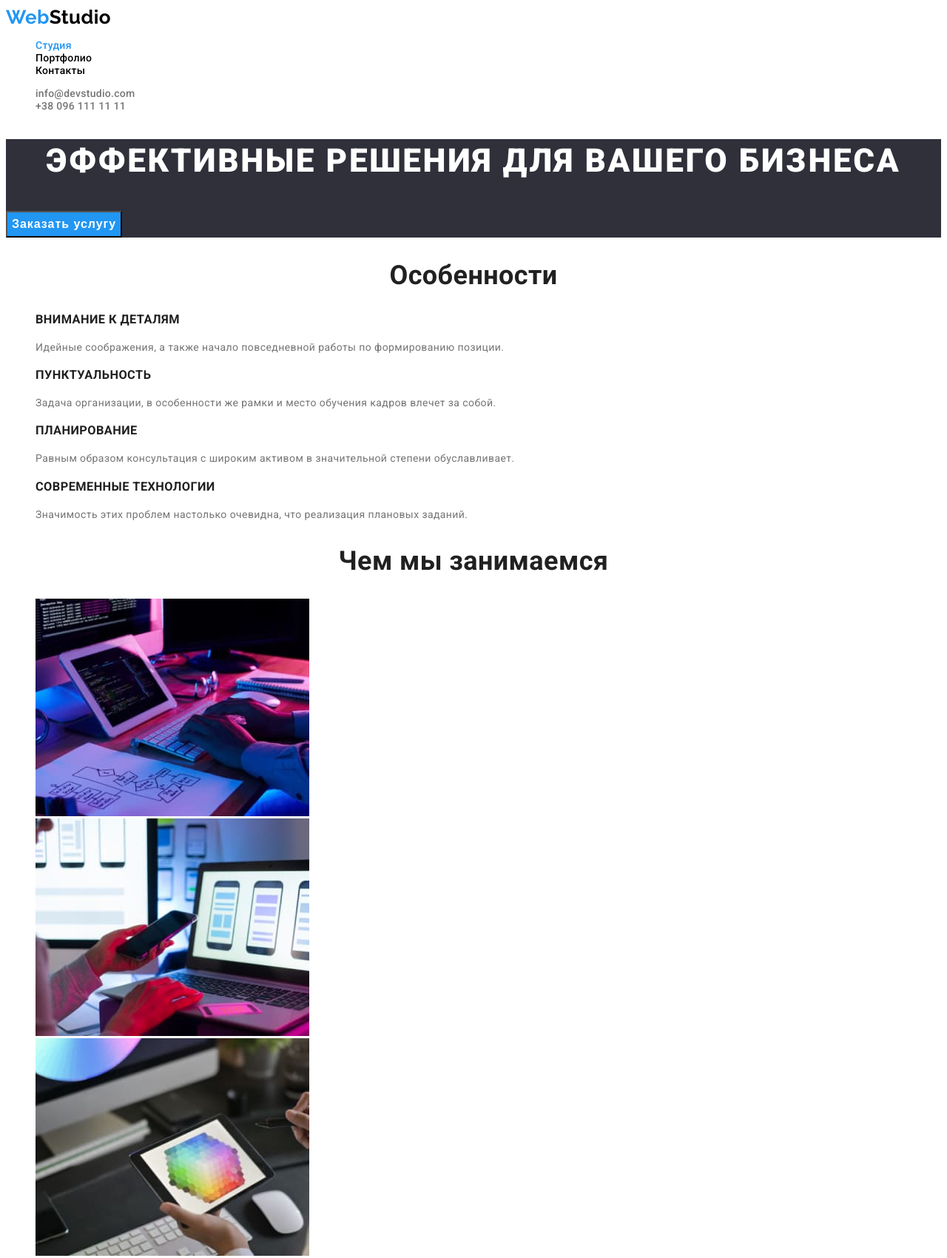
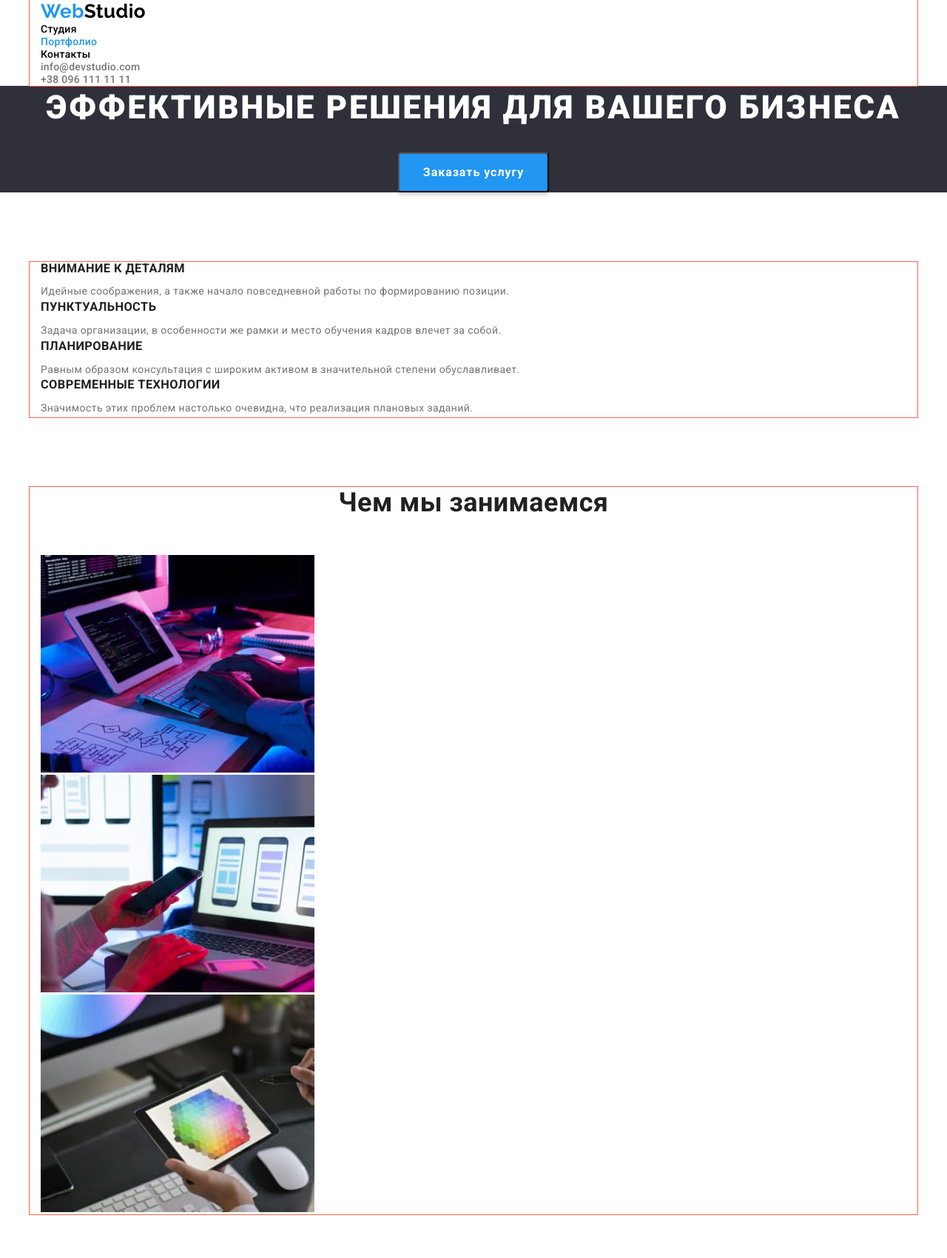
Before and after one commit to daryna-diachenko/goit-markup-hw-03, a plain HTML site: page index.html in a window 1280 px wide. Shown: the top 1700 px of the page at 74% size. Drawn offline with nearby package versions, Linux system fonts and the light colour scheme.

Commit message:
Add css geometry

```diff
--- a/css/styles.css
+++ b/css/styles.css
@@ -18,7 +18,18 @@ body {
 }
 
 .list {
+  margin: 0;
+  padding: 0;
   list-style: none;
+}
+
+.container {
+  width: 1200px;
+  margin-right: auto;
+  margin-left: auto;
+  padding-right: 15px;
+  padding-left: 15px;
+  outline: 1px solid tomato;
 }
 
 /* Стили главной страницы */
@@ -74,32 +85,56 @@ body {
 /* Hero */
 
 .hero {
+  text-align: center;
   background-color: var(--footer-background-color);
 }
 
 .hero-title {
+  margin-top: 0;
+  margin-bottom: 30px;
+
   font-weight: 900;
   font-size: 44px;
   line-height: 1.36;
   text-align: center;
   letter-spacing: 0.06em;
   text-transform: uppercase;
+
   color: var(--primary-background-color);
 }
 
+/* Button */
+
 .button.main {
+  min-width: 200px;
+  padding: 10px 32px;
+  box-shadow: 0px 4px 4px rgba(0, 0, 0, 0.15);
+  border-radius: 4px;
+  cursor: pointer;
+
   font-weight: 700;
   font-size: 16px;
   line-height: 1.87;
   letter-spacing: 0.06em;
+
   color: var(--primary-background-color);
   background-color: var(--accent-color);
-  cursor: pointer;
 }
 
 /* Sections */
+.section {
+  padding-top: 94px;
+  padding-bottom: 94px;
+}
+
+.section.no-top-padding {
+  padding-top: 0;
+}
 
 .section-title {
+  margin-top: 0;
+  margin-bottom: 50px;
+
   font-weight: 700;
   font-size: 36px;
   line-height: 1.17;
@@ -108,6 +143,9 @@ body {
 }
 
 .section-item-title {
+  margin-top: 0;
+  margin-bottom: 10px;
+
   font-weight: 700;
   line-height: 1.14;
   text-transform: uppercase;
@@ -115,6 +153,8 @@ body {
 }
 
 .section-item-text {
+  margin-top: 0;
+  margin-bottom: 0;
   line-height: 1.71;
 }
 
@@ -129,6 +169,8 @@ body {
 }
 
 .team-card-title {
+  margin-top: 30px;
+  margin-bottom: 10px;
   font-weight: 500;
   font-size: 16px;
   line-height: 1.19;
@@ -137,6 +179,8 @@ body {
 }
 
 .team-card-text {
+  margin-top: 0;
+  margin-bottom: 0;
   font-size: 16px;
   line-height: 1.19;
   text-align: center;
@@ -145,6 +189,8 @@ body {
 /* Footer */
 
 .footer {
+  padding-top: 60px;
+  padding-bottom: 60px;
   background-color: var(--footer-background-color);
 }
 
@@ -167,6 +213,12 @@ body {
 /* Filter buttons */
 
 .filter-button {
+  /* display: inline-block; */
+  min-width: 73px;
+  border: 1px solid transparent;
+  border-radius: 4px;
+  padding: 6px 22px;
+
   font-weight: 500;
   font-size: 16px;
   line-height: 1.62;
@@ -177,6 +229,8 @@ body {
 
 .filter-button:hover,
 .filter-button:focus {
+  box-shadow: 0px 3px 1px rgba(0, 0, 0, 0.1), 0px 1px 2px rgba(0, 0, 0, 0.08),
+    0px 2px 2px rgba(0, 0, 0, 0.12);
   color: var(--primary-background-color);
   background-color: var(--accent-color);
 }
@@ -188,6 +242,8 @@ body {
 }
 
 .project-item-title {
+  margin-top: 20px;
+  margin-bottom: 4px;
   font-weight: 700;
   font-size: 18px;
   line-height: 2;
@@ -196,6 +252,8 @@ body {
 }
 
 .project-item-text {
+  margin-top: 0;
+  margin-bottom: 20px;
   font-size: 16px;
   line-height: 1.87;
   color: var(--primary-text-color);
--- a/index.html
+++ b/index.html
@@ -11,12 +11,20 @@
       href="https://fonts.googleapis.com/css2?family=Raleway:wght@700&family=Roboto:wght@400;500;700;900&display=swap"
       rel="stylesheet"
     />
+    <link
+      rel="stylesheet"
+      href="https://cdnjs.cloudflare.com/ajax/libs/modern-normalize/1.1.0/modern-normalize.min.css"
+      integrity="sha512-wpPYUAdjBVSE4KJnH1VR1HeZfpl1ub8YT/NKx4PuQ5NmX2tKuGu6U/JRp5y+Y8XG2tV+wKQpNHVUX03MfMFn9Q=="
+      crossorigin="anonymous"
+      referrerpolicy="no-referrer"
+    />
     <link rel="stylesheet" href="./css/styles.css" />
   </head>
 
   <body>
     <!-- Шапка сайта-->
     <header class="page-header">
+      <div class="container">
         <!-- Навигация -->
         <nav class="nav">
           <a class="logo link" href="./index.html" lang="en"
@@ -25,10 +33,12 @@
 
           <ul class="nav-list list">
             <li class="nav-list-item">
-            <a class="nav-list-link link current" href="./index.html">Студия</a>
+              <a class="nav-list-link link" href="./index.html">Студия</a>
             </li>
             <li class="nav-list-item">
-            <a class="nav-list-link link" href="./portfolio.html">Портфолио</a>
+              <a class="nav-list-link link current" href="./portfolio.html"
+                >Портфолио</a
+              >
             </li>
             <li class="nav-list-item">
               <a class="nav-list-link link" href="">Контакты</a>
@@ -49,6 +59,7 @@
             >
           </li>
         </ul>
+      </div>
     </header>
 
     <main>
@@ -60,7 +71,8 @@
 
       <!-- Преимущества -->
       <section class="section">
-        <h2 class="section-title">Особенности</h2>
+        <div class="container">
+          <h2 class="section-title" hidden>Особенности</h2>
 
           <ul class="section-items list">
             <li class="section-item">
@@ -73,8 +85,8 @@
             <li class="section-item">
               <h3 class="section-item-title">Пунктуальность</h3>
               <p class="section-item-text">
-              Задача организации, в особенности же рамки и место обучения кадров
-              влечет за собой.
+                Задача организации, в особенности же рамки и место обучения
+                кадров влечет за собой.
               </p>
             </li>
             <li class="section-item">
@@ -92,10 +104,12 @@
               </p>
             </li>
           </ul>
+        </div>
       </section>
 
       <!-- Портфолио -->
-      <section class="section">
+      <section class="section no-top-padding">
+        <div class="container">
           <h2 class="section-title">Чем мы занимаемся</h2>
 
           <ul class="section-items list">
@@ -124,10 +138,12 @@
               />
             </li>
           </ul>
+        </div>
       </section>
 
       <!-- Участники команды -->
       <section class="section team">
+        <div class="container">
           <h2 class="section-title">Наша команда</h2>
 
           <ul class="team-cards list">
@@ -172,10 +188,12 @@
               <p class="team-card-text" lang="en">UI Designer</p>
             </li>
           </ul>
+        </div>
       </section>
     </main>
 
     <footer class="footer">
+      <div class="container">
         <a class="logo link" href="./index.html" lang="en">
           <span class="logo-accent">Web</span>Studio
         </a>
@@ -205,6 +223,7 @@
             </li>
           </ul>
         </address>
+      </div>
     </footer>
   </body>
 </html>
```
Also changed, not shown: portfolio.html (+14 -1 lines). Lines whose indentation alone changed are shown as unchanged.
